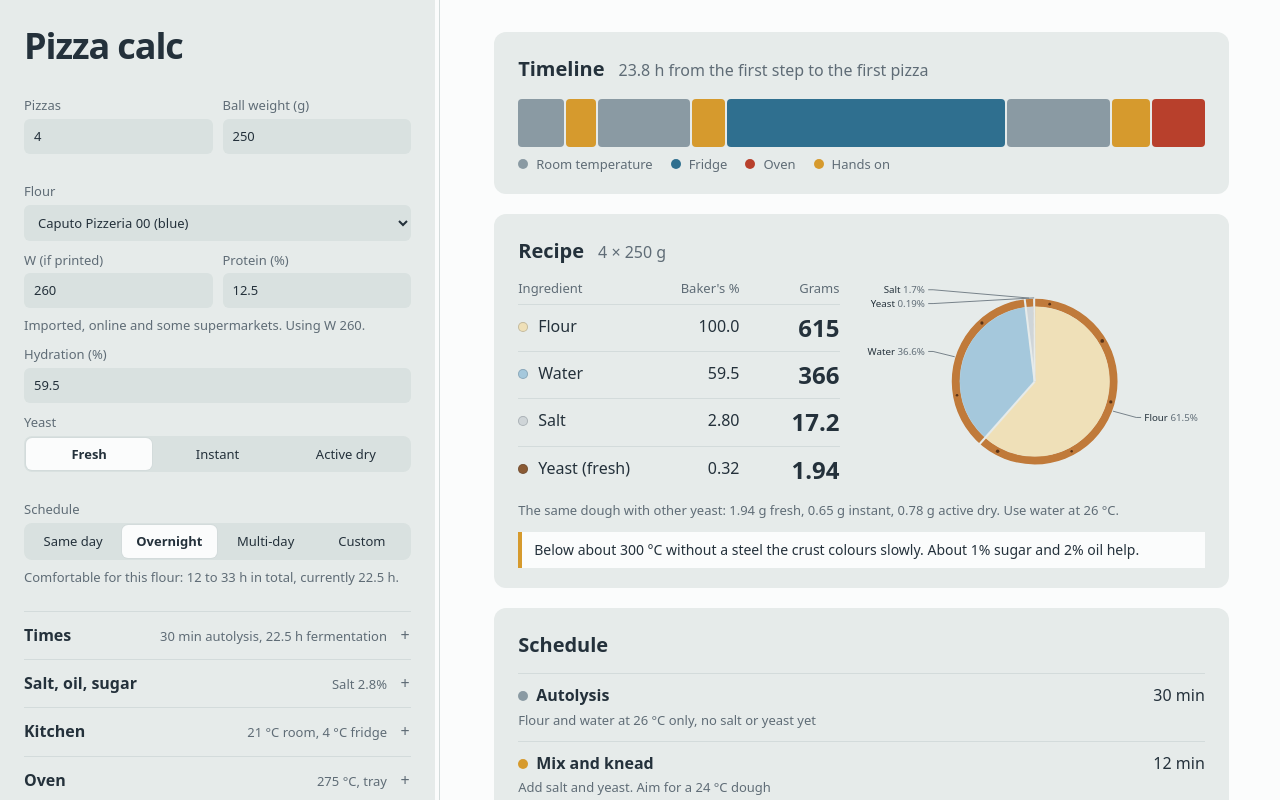
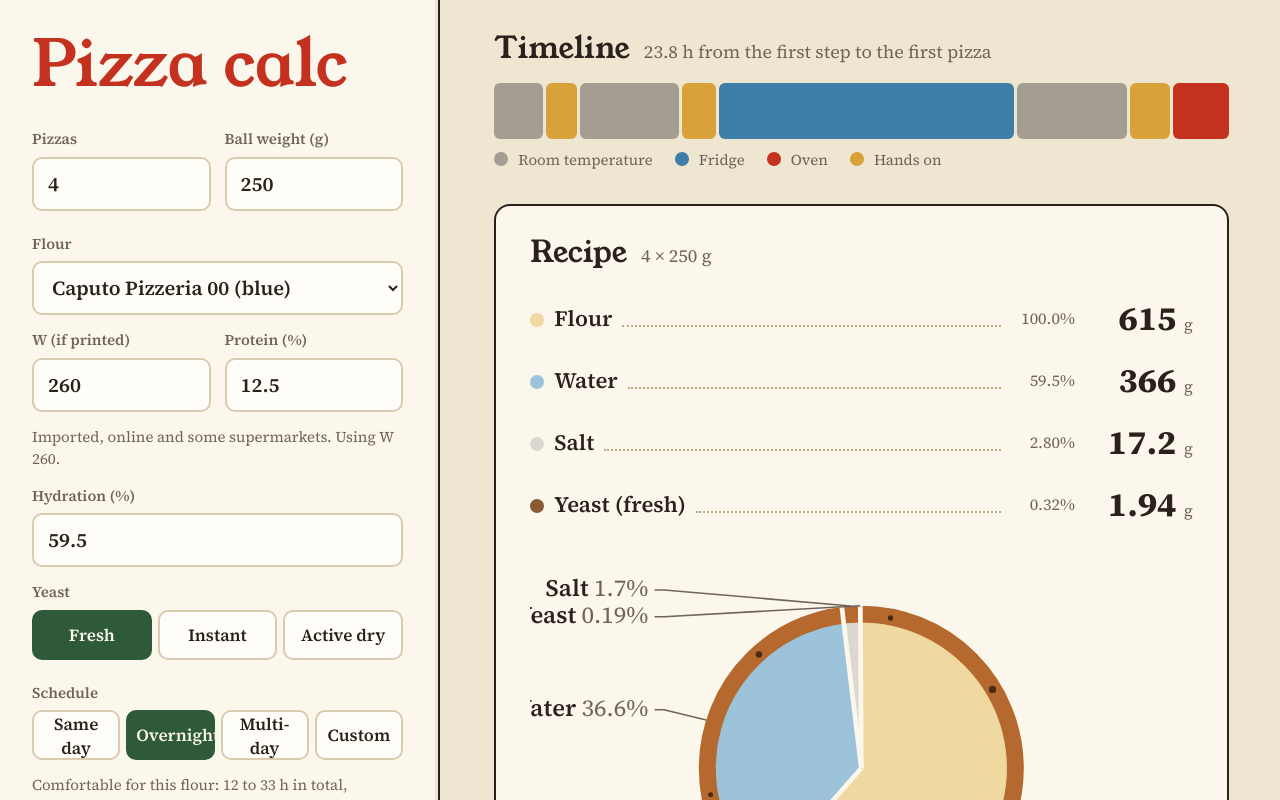
Before and after one commit to Nodo1221/Pizza-panel, a React (Vite) app: page / in a window 1280 px wide. Shown: the top 800 px of the page. Built offline with nearby package versions, Linux system fonts and the light colour scheme.

Commit message:
Light theme: serif type, menu-style recipe and schedule, bigger controls

```diff
--- a/src/App.tsx
+++ b/src/App.tsx
@@ -234,8 +234,7 @@ export default function App() {
       />
 
       <main className="main">
-        <div className="panels">
-        <section className="blk">
+        <section>
           <div className="hd">
             <h2>Timeline</h2>
             <span>{dur(-first.start / 60000)} from the first step to the first pizza</span>
@@ -246,31 +245,29 @@ export default function App() {
             ))}
           </div>
           <div className="key">
-            <span><i style={{ background: 'var(--room)' }} />Room temperature</span>
-            <span><i style={{ background: 'var(--cold)' }} />Fridge</span>
-            <span><i style={{ background: 'var(--oven)' }} />Oven</span>
-            <span><i style={{ background: 'var(--prep)' }} />Hands on</span>
+            <span><i className="sw" style={{ background: 'var(--room)' }} />Room temperature</span>
+            <span><i className="sw" style={{ background: 'var(--cold)' }} />Fridge</span>
+            <span><i className="sw" style={{ background: 'var(--oven)' }} />Oven</span>
+            <span><i className="sw" style={{ background: 'var(--prep)' }} />Hands on</span>
           </div>
         </section>
 
-        <section className="blk">
+        <section className="menu">
           <div className="hd">
             <h2>Recipe</h2>
             <span>{s.pizzas} × {s.ballG} g</span>
           </div>
-          <div className="recipe">
-            <table className="tbl">
-              <thead><tr><th>Ingredient</th><th>Baker's %</th><th>Grams</th></tr></thead>
-              <tbody>
-                {rows.map(x => (
-                  <tr key={x.key}>
-                    <td><i className="sw" style={{ background: `var(--p-${x.key})` }} />{x.name}</td>
-                    <td>{x.pc.toFixed(x.pc < 10 ? 2 : 1)}</td>
-                    <td className="big">{x.g.toFixed(x.d)}</td>
-                  </tr>
-                ))}
-              </tbody>
-            </table>
+          <div className="cols">
+            <div>
+              {rows.map(x => (
+                <div className="line big" key={x.key}>
+                  <b><i className="sw" style={{ background: `var(--p-${x.key})` }} />{x.name}</b>
+                  <span className="dots" />
+                  <small>{x.pc.toFixed(x.pc < 10 ? 2 : 1)}%</small>
+                  <strong>{x.g.toFixed(x.d)} <em>g</em></strong>
+                </div>
+              ))}
+            </div>
             <Pie slices={rows} />
           </div>
           <p className="hint">
@@ -278,23 +275,22 @@ export default function App() {
             {r.dilute && ` The yeast is under 1 g. Stir 1 g of yeast into 99 g of water and use ${r.dilute.solution.toFixed(0)} g of that mix, then take ${r.dilute.waterIn.toFixed(0)} g off the water above.`}
             {` Use water at ${r.waterTemp.toFixed(0)} °C.`}
           </p>
-          {r.warnings.map(w => <p className="warn" key={w}>{w}</p>)}
+          {r.warnings.map(w => <p className="note" key={w}>{w}</p>)}
         </section>
 
-        <section className="blk">
+        <section className="ticket">
           <div className="hd"><h2>Schedule</h2></div>
-          <table className="tbl">
-            <tbody>
-              {r.stages.map(x => (
-                <tr key={x.label}>
-                  <td><span className="dot" style={{ background: `var(--${x.kind})` }} /><b>{x.label}</b><br /><span className="hint">{x.note}</span></td>
-                  <td>{dur(x.min)}</td>
-                </tr>
-              ))}
-            </tbody>
-          </table>
+          {r.stages.map(x => (
+            <div className="item" key={x.label}>
+              <div className="line">
+                <b><i className="sw" style={{ background: `var(--${x.kind})` }} />{x.label}</b>
+                <span className="dots" />
+                <span>{dur(x.min)}</span>
+              </div>
+              <p>{x.note}</p>
+            </div>
+          ))}
         </section>
-        </div>
       </main>
     </div>
   )
--- a/src/index.css
+++ b/src/index.css
@@ -1,176 +1,142 @@
+@import url("https://fonts.googleapis.com/css2?family=Source+Serif+4:opsz,wght@8..60,400;8..60,600;8..60,700&family=Young+Serif&display=swap");
+
 :root {
-  --bench: #e6ebea;
-  --sheet: #fbfcfc;
-  --ink: #24313b;
-  --mute: #5f6c76;
-  --line: #d3dbdb;
-  --field: #d9e1e0;
-  --room: #8a9aa3;
-  --warn: #d69a2d;
-  --cold: #2f6f8f;
-  --oven: #b8402c;
-  --prep: #d69a2d;
-  color-scheme: light dark;
-}
-@media (prefers-color-scheme: dark) {
-  :root {
-    --bench: #161d21;
-    --sheet: #1c2429;
-    --ink: #e4ebee;
-    --mute: #93a1ab;
-    --line: #2b363d;
-    --field: #26313a;
-    --room: #66767f;
-    --warn: #e6b04a;
-    --cold: #5fa3c4;
-    --oven: #e2705a;
-    --prep: #e6b04a;
-  }
+  --table: #efe6d1;
+  --sheet: #fbf7ec;
+  --field: #fffdf7;
+  --ink: #2b211c;
+  --mute: #6f645b;
+  --line: #d8cbb0;
+  --dot: #b8a982;
+  --tomato: #c4321f;
+  --basil: #2f5a3a;
+  --room: #a39d92;
+  --prep: #d8a13a;
+  --cold: #3f7ea6;
+  --oven: #c4321f;
+  --crust: #b5692e;
+  --p-flour: #efd9a1;
+  --p-water: #9cc3d9;
+  --p-salt: #dcd8cf;
+  --p-oil: #a9bd6a;
+  --p-sugar: #ecbfc8;
+  --p-yeast: #8a5a34;
+  --serif: "Source Serif 4", Georgia, serif;
+  --display: "Young Serif", Georgia, serif;
+  color-scheme: light;
 }
 
 * { box-sizing: border-box; }
 body {
   margin: 0;
-  background: var(--sheet);
+  background: var(--table);
   color: var(--ink);
-  font: 16px/1.45 system-ui, sans-serif;
+  font: 18px/1.5 var(--serif);
   font-variant-numeric: tabular-nums;
 }
-h1 { font-size: 36px; font-weight: 800; letter-spacing: -0.03em; line-height: 1; margin: 0 0 4px; }
-h2 { margin: 0; }
+h1, h2 { font-family: var(--display); font-weight: 400; margin: 0; }
+h1 { font-size: 64px; line-height: 1; color: var(--tomato); margin: 0 0 10px; }
+h2 { font-size: 30px; line-height: 1.1; }
 
 .app { display: grid; grid-template-columns: var(--side, 380px) 8px minmax(0, 1fr); min-height: 100vh; }
-.side { background: var(--bench); padding: 28px 24px 40px; position: sticky; top: 0; height: 100vh; overflow-y: auto; }
-.main { min-width: 0; padding: 32px clamp(20px, 4vw, 56px) 56px; }
+.side {
+  background: var(--sheet);
+  padding: 32px 32px 48px;
+  position: sticky;
+  top: 0;
+  height: 100vh;
+  overflow-y: auto;
+  display: grid;
+  gap: 22px;
+  align-content: start;
+}
+.side-body { display: grid; gap: 22px; }
+.g { display: grid; gap: 14px; }
+.grip { cursor: col-resize; touch-action: none; background: linear-gradient(var(--ink), var(--ink)) center / 2px 100% no-repeat; }
+.grip:hover, .grip:focus-visible { background: linear-gradient(var(--basil), var(--basil)) center / 4px 100% no-repeat; outline: none; }
+.main { container-type: inline-size; min-width: 0; padding: 32px clamp(20px, 4vw, 56px) 56px; display: grid; gap: 32px; align-content: start; }
 
-.g { margin-top: 28px; }
-.g > h2 { font-size: 15px; font-weight: 650; margin-bottom: 10px; }
-.g > * + * { margin-top: 10px; }
-.row { display: grid; grid-template-columns: 1fr 1fr; gap: 10px; }
-.f { display: flex; flex-direction: column; gap: 4px; font-size: 13px; color: var(--mute); }
-
+.row { display: grid; grid-template-columns: 1fr 1fr; gap: 14px; }
+.f { display: grid; gap: 6px; font-size: 15px; font-weight: 600; color: var(--mute); }
 input, select {
-  font: inherit;
+  font: 600 20px var(--serif);
   color: var(--ink);
   background: var(--field);
-  border: 0;
-  border-radius: 6px;
-  padding: 8px 10px;
+  border: 2px solid var(--line);
+  border-radius: 10px;
+  height: 54px;
+  padding: 0 14px;
   width: 100%;
 }
-:focus-visible { outline: 2px solid var(--cold); outline-offset: 2px; }
+:focus-visible { outline: 3px solid var(--basil); outline-offset: 2px; }
 
-.seg { display: flex; gap: 2px; background: var(--field); padding: 2px; border-radius: 8px; }
+.seg { display: flex; gap: 6px; flex-wrap: wrap; }
 .seg button {
   flex: 1;
-  font: inherit;
-  font-size: 13px;
+  min-width: 0;
+  height: 50px;
+  font: 600 17px var(--serif);
   color: var(--ink);
-  background: none;
-  border: 0;
-  border-radius: 6px;
-  padding: 7px 4px;
+  background: var(--field);
+  border: 2px solid var(--line);
+  border-radius: 10px;
   cursor: pointer;
+  padding: 0 8px;
 }
-.seg button[aria-pressed='true'] { background: var(--sheet); font-weight: 650; box-shadow: 0 0 0 1px var(--line); }
+.seg button[aria-pressed='true'] { background: var(--basil); border-color: var(--basil); color: var(--sheet); }
 
-.hint { font-size: 13px; color: var(--mute); margin: 8px 0 0; }
-.link { font: inherit; color: var(--cold); background: none; border: 0; padding: 0; text-decoration: underline; cursor: pointer; }
+.hint { margin: 0; font-size: 15px; color: var(--mute); }
+.link { font: inherit; color: var(--basil); background: none; border: 0; padding: 0; text-decoration: underline; cursor: pointer; }
+.side > .link { justify-self: start; font-size: 15px; }
 
+.more { border-top: 2px dotted var(--dot); }
+.more summary { display: flex; align-items: baseline; gap: 12px; padding: 16px 0; cursor: pointer; list-style: none; font: 400 21px var(--display); }
+.more summary::-webkit-details-marker { display: none; }
+.more summary span { margin-left: auto; font: 400 15px var(--serif); color: var(--mute); text-align: right; }
+.more summary::after { content: '+'; font: 600 22px var(--serif); color: var(--mute); }
+.more[open] summary::after { content: '\2212'; }
+.more .body { display: grid; gap: 14px; padding: 2px 0 18px; }
 
-.band { display: flex; gap: 2px; height: 48px; margin: 16px 0 8px; }
-.band span { border-radius: 4px; min-width: 6px; }
-.key { display: flex; flex-wrap: wrap; gap: 4px 18px; font-size: 13px; color: var(--mute); }
-.key i, .dot { display: inline-block; width: 10px; height: 10px; border-radius: 50%; margin-right: 8px; }
+.hd { display: flex; align-items: baseline; gap: 14px; flex-wrap: wrap; margin-bottom: 18px; }
+.hd span { color: var(--mute); }
+.band { display: flex; gap: 3px; height: 56px; }
+.band > span { border-radius: 6px; min-width: 6px; }
+.key { display: flex; flex-wrap: wrap; gap: 6px 22px; margin-top: 10px; font-size: 15px; color: var(--mute); }
+.sw { display: inline-block; width: 14px; height: 14px; border-radius: 50%; margin-right: 10px; vertical-align: -1px; }
 
-.tbl { width: 100%; border-collapse: collapse; }
-.tbl th { font-size: 13px; font-weight: 500; color: var(--mute); text-align: left; padding: 0 0 6px; }
-.tbl td { padding: 10px 0; border-top: 1px solid var(--line); vertical-align: top; }
-.tbl thead th:not(:first-child), .tbl thead + tbody td:not(:first-child), .tbl td:last-child { text-align: right; }
-.tbl .big { font-size: 24px; font-weight: 650; line-height: 1.1; }
-.tbl .hint { margin: 0; }
+.menu { background: var(--sheet); border: 2px solid var(--ink); border-radius: 16px; padding: 30px 34px; }
+.menu > .hint { margin-top: 14px; }
+.cols { display: grid; grid-template-columns: minmax(0, 1fr) minmax(300px, 420px); gap: 36px; align-items: center; }
 
-.warn { margin: 12px 0 0; padding: 8px 12px; background: var(--bench); border-left: 4px solid var(--warn); font-size: 14px; }
+.line { display: flex; align-items: flex-end; gap: 10px; }
+.dots { flex: 1; border-bottom: 2px dotted var(--dot); margin-bottom: 0.4em; min-width: 16px; }
+.big { padding: 14px 0; }
+.big b { font-size: 22px; font-weight: 600; white-space: nowrap; }
+.big small { font-size: 16px; color: var(--mute); margin-bottom: 5px; min-width: 64px; text-align: right; }
+.big strong { font-size: 34px; line-height: 1; min-width: 108px; text-align: right; }
+.big em { font-size: 16px; font-style: normal; font-weight: 400; color: var(--mute); }
 
+.pie { width: 100%; height: auto; }
+.pie .crust { fill: none; stroke: var(--crust); stroke-width: 12; }
+.pie .spot { fill: #4a2a14; }
+.pie .cut { stroke: var(--sheet); stroke-width: 3; }
+.pie .lead { fill: none; stroke: var(--mute); stroke-width: 1; }
+.pie path { stroke-width: 0.6; }
+.pie text { font: 600 15px var(--serif); fill: var(--ink); }
+.pie tspan { font-weight: 400; fill: var(--mute); }
+
+.note { margin: 14px 0 0; padding-left: 14px; border-left: 4px solid var(--prep); color: var(--mute); font-size: 16px; }
+
+.ticket { background: var(--sheet); border: 2px dashed var(--ink); border-radius: 6px; padding: 30px 34px; }
+.item { padding: 12px 0; }
+.item .line { font-size: 21px; }
+.item p { margin: 2px 0 0 24px; font-size: 15px; font-style: italic; color: var(--mute); }
+
+@container (max-width: 780px) {
+  .cols { grid-template-columns: 1fr; }
+}
 @media (max-width: 860px) {
   .app { grid-template-columns: 1fr; }
-  .side { position: static; height: auto; }
+  .side { position: static; height: auto; border-bottom: 2px solid var(--ink); }
   .grip { display: none; }
 }
-
-:root {
-  --crust: #c07a3a;
-  --char: #5a3418;
-  --p-flour: #efe0b8;
-  --p-water: #a5c8dc;
-  --p-salt: #cfd5d8;
-  --p-oil: #a4b86a;
-  --p-sugar: #ecc0c8;
-  --p-yeast: #8a5a34;
-}
-@media (prefers-color-scheme: dark) {
-  :root {
-    --crust: #b0703a;
-    --char: #3a2210;
-    --p-flour: #d4bd8a;
-    --p-water: #5a8ba5;
-    --p-salt: #a8b1b6;
-    --p-oil: #8a9c55;
-    --p-sugar: #c48c98;
-    --p-yeast: #a06c42;
-  }
-}
-
-.main { container-type: inline-size; }
-.panels { display: grid; gap: 20px; align-content: start; }
-.blk { background: var(--bench); border-radius: 12px; padding: 22px 24px 20px; }
-.hd { display: flex; flex-wrap: wrap; align-items: baseline; gap: 4px 14px; margin-bottom: 14px; }
-.hd h2 { font-size: 20px; font-weight: 650; }
-.hd span { color: var(--mute); }
-.blk .warn { background: var(--sheet); }
-
-.recipe { display: flex; flex-wrap: wrap; gap: 24px; align-items: center; }
-.recipe .tbl { flex: 1 1 320px; min-width: 0; }
-.pie { flex: 1 1 340px; width: 100%; max-width: 420px; margin: 0 auto; }
-.pie .crust { fill: none; stroke: var(--crust); stroke-width: 10; }
-.pie .spot { fill: var(--char); }
-.pie path { stroke-width: 0.6; }
-.pie .cut { stroke: var(--bench); stroke-width: 2.5; }
-.sw {
-  display: inline-block;
-  width: 10px;
-  height: 10px;
-  border-radius: 50%;
-  margin-right: 10px;
-  box-shadow: inset 0 0 0 1px color-mix(in srgb, var(--ink) 22%, transparent);
-}
-
-
-.recipe .tbl { table-layout: fixed; }
-.recipe .tbl th:nth-child(2) { width: 92px; }
-.recipe .tbl th:nth-child(3) { width: 100px; }
-
-@container (min-width: 960px) {
-  .panels { grid-template-columns: minmax(0, 1fr) minmax(0, 1fr); }
-  .panels > .blk:first-child { grid-column: 1 / -1; }
-}
-
-.side > .link { display: block; margin-top: 28px; font-size: 13px; }
-
-.side-body { columns: 280px; column-gap: 32px; }
-.side-body > .g { break-inside: avoid; }
-.grip { cursor: col-resize; touch-action: none; background: linear-gradient(var(--line), var(--line)) center / 1px 100% no-repeat; }
-.grip:hover, .grip:focus-visible { background: linear-gradient(var(--cold), var(--cold)) center / 3px 100% no-repeat; outline: none; }
-
-.pie text { font-size: 12px; fill: var(--ink); }
-.pie tspan { fill: var(--mute); }
-.pie .lead { fill: none; stroke: var(--mute); stroke-width: 1; }
-
-.stack { break-inside: avoid; margin-top: 24px; }
-.more { border-top: 1px solid var(--line); }
-.more summary { display: flex; align-items: baseline; gap: 12px; padding: 12px 0; cursor: pointer; list-style: none; font-weight: 600; }
-.more summary::-webkit-details-marker { display: none; }
-.more summary span { margin-left: auto; font-size: 13px; font-weight: 400; color: var(--mute); text-align: right; }
-.more summary::after { content: '+'; font-weight: 400; color: var(--mute); width: 12px; text-align: center; }
-.more[open] summary::after { content: '−'; }
-.more .body { display: grid; gap: 14px; padding: 2px 0 18px; }
```
